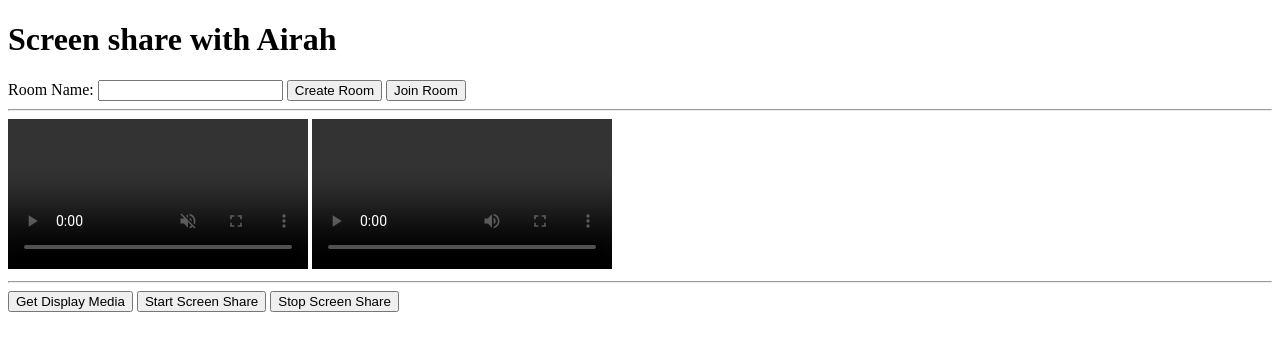
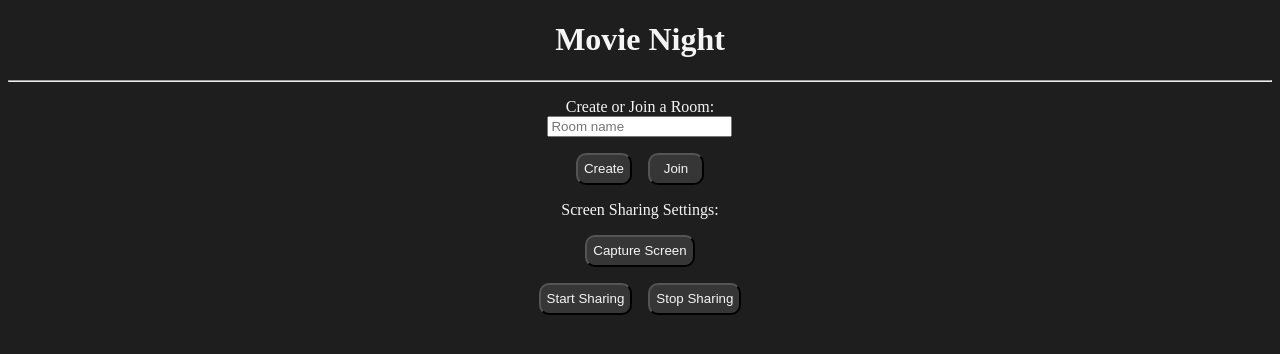
Before and after one commit to Nuell-A/MovieNight, a Flask app: page / in a window 1280 px wide. Shown: the top 354 px of the page. Run offline with Flask 3, Linux system fonts and the light colour scheme; some libraries are stand-ins or nearby versions.

Commit message:
Only required video element is displayed, local for client sharing and remote for clients receiving the shared media. Added CSS for a better look and created room.html which will be used when a user joins a room (not implemented yet).

```diff
--- a/src/routes.py
+++ b/src/routes.py
@@ -8,6 +8,10 @@ rooms = {}
 @app.route('/')
 def index():
     return render_template('index.html')
+
+@app.route('/room')
+def room():
+    return render_template('room.html')
 
 @socketio.on('join')
 def handle_join(data):
--- a/src/static/script.js
+++ b/src/static/script.js
@@ -66,6 +66,9 @@ let init = async () => {
     local_share_bt.addEventListener('click', async () => {
         // Gets user display screen media.
         fetchUserMedia()
+        // Makes local video visible and hides remote video.
+        local_share.style.display = 'block'
+        remote_share.style.display = 'none'
     })
 
     share_bt.addEventListener('click', async () => {
@@ -167,6 +170,10 @@ let handleOffer = async (offer) => {
     await peer_conn.setLocalDescription(answer)
     console.log("RECEIVED OFFER:", offer)
     socketio.emit('message', {answer: answer, room: room, userId: userId})
+
+    // Turns on remote video and keeps local video (not used) hidden.
+    local_share.style.display = 'none'
+    remote_share.style.display = 'block'
 }
 
 let handleAnswer = async (answer) => {
--- a/src/static/styles.css
+++ b/src/static/styles.css
@@ -0,0 +1,101 @@
+:root {
+    --color-background: #1e1e1e;
+    --color-primary: #363636;
+    --color-background-secondary: #2f2b3a;
+    --color-nav-bg: #2f2b3a;
+    --color-text-secondary: #908d96;
+    --color-text-primary: whitesmoke;
+}
+
+.mt-xl {
+    margin-top: 5rem;
+}
+
+.mt-lg {
+    margin-top: 3rem;
+}
+
+.mt-md {
+    margin-top: 2rem;
+}
+
+.mt-sm {
+    margin-top: 1rem;
+}
+
+.mt-xsm {
+    margin-top: 0.60rem;
+}
+
+.mb-sm {
+    margin-bottom: 1rem;
+}
+
+.ml-md {
+    margin-left: 1.5rem;
+}
+
+.ml-sm {
+    margin-left: 0.75rem;
+}
+
+.mr-lg {
+    margin-right: 3rem;
+}
+
+.mr-md {
+    margin-right: 1.5rem;
+}
+
+.mr-sm {
+    margin-right: 0.75rem;
+}
+
+.pl-md {
+    padding-left: 12px;
+}
+
+.p-md {
+    padding: 12px;
+}
+
+a {
+    text-decoration: None;
+    color: var(--color-text-primary);
+}
+
+body {
+    background-color: var(--color-background);
+    color: var(--color-text-primary);
+}
+
+video {
+    padding: 2rem;
+    display: none;
+}
+
+.container {
+    display: flex;
+    justify-content: center;
+    align-items: center;
+}
+
+.center-content {
+    text-align: center;
+}
+
+.normal-button {
+    background-color: var(--color-primary);
+    color: var(--color-text-primary);
+    width: 3.5rem;
+    height: 2rem;
+    border-radius: 10px;
+}
+
+.big-button {
+    background-color: var(--color-primary);
+    color: var(--color-text-primary);
+    width: auto;
+    height: 2rem;
+    border-radius: 10px;
+}
--- a/src/templates/base.html
+++ b/src/templates/base.html
@@ -4,12 +4,14 @@
     <meta charset="UTF-8">
     <meta name="viewport" content="width=device-width, initial-scale=1.0">
     <title>{% block title %}Screen Share{% endblock %}</title>
-    <link rel="stylesheet" href="{{ url_for('static', filename='styles.css') }}">
+    <link rel="stylesheet" href="{{ url_for('static', filename='styles.css') }}" type="text/css">
 </head>
 <body>
     <header>
         <!--Nav bar here if needed.-->
-        <h1>Screen share with Airah</h1>
+        <a href="/" class="title center-content mt-md">
+            <h1>Movie Night</h1>
+        </a>
     </header>
     {% block content %} {% endblock %}
     <script src="https://cdnjs.cloudflare.com/ajax/libs/socket.io/4.0.1/socket.io.js" integrity="sha512-q/dWJ3kcmjBLU4Qc47E4A9kTB4m3wuTY7vkFJDTZKjTs8jhyGQnaUrxa0Ytd0ssMZhbNua9hE+E7Qv1j+DyZwA==" crossorigin="anonymous"></script>
--- a/src/templates/index.html
+++ b/src/templates/index.html
@@ -1,23 +1,31 @@
 {% extends "base.html" %}
 
 {% block content %}
-    <div class="body">
-        <div class="room-container">
-            <label for="roomText">Room Name:</label>
-            <input type="text" id="roomText">
-            <button id="createRoomSubmit" >Create Room</button>
-            <button id="joinRoomSubmit">Join Room</button>
+<div class="body">
+    <hr>
+    <div class="container mt-sm">
+        <div class="video-players center-content mt-sm">
+            <video id="localShare" width="1280" controls autoplay muted></video>
+            <video id="remoteShare" width="1280" controls autoplay></video>
         </div>
-        <div class="video-player">
-            <hr>
-            <video id="localShare" controls autoplay muted></video>
-            <video id="remoteShare" controls autoplay></video>
-            <hr>
-            <button id="localShareSubmit">Get Display Media</button>
-            <button id="shareSubmit">Start Screen Share</button>
-            <button id="stopSubmit">Stop Screen Share</button>
+        <div>
+            <div class="room-settings center-content">
+                <label for="roomText">Create or Join a Room:</label>
+                <br>
+                <input type="text" id="roomText" placeholder="Room name">
+                <br>
+                <button class="normal-button mt-sm mr-sm" id="createRoomSubmit">Create</button>
+                <button class="normal-button mt-sm" id="joinRoomSubmit">Join</button>
+            </div>
+            <div class="share-settings center-content">
+                <p class="settings-label">Screen Sharing Settings:</p>
+                <button class="big-button" id="localShareSubmit">Capture Screen</button>
+                <br>
+                <button class="big-button mt-sm mr-sm" id="shareSubmit">Start Sharing</button>
+                <button class="big-button mt-sm" id="stopSubmit">Stop Sharing</button>
+            </div>
         </div>
 
-
     </div>
+</div>
 {% endblock %}
```
Also changed, not shown: src/templates/room.html (added, +27 -0 lines).
